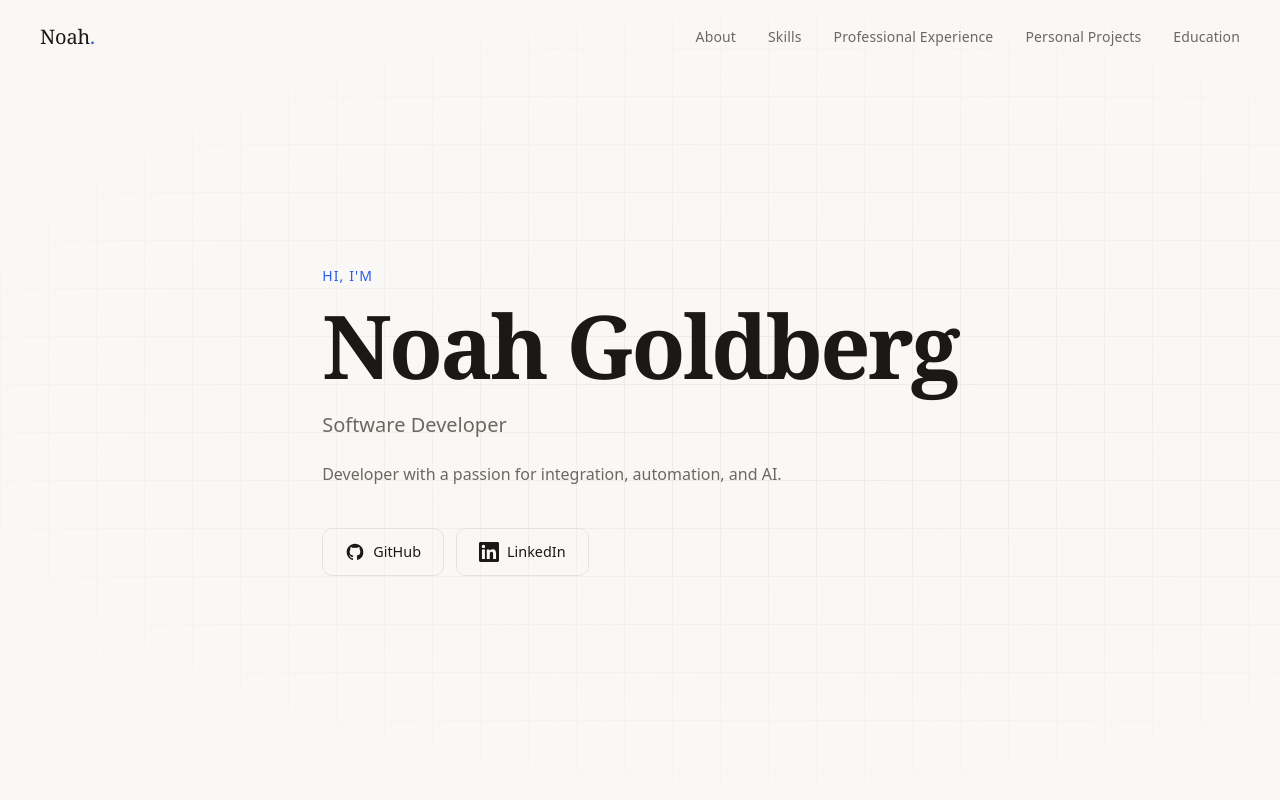
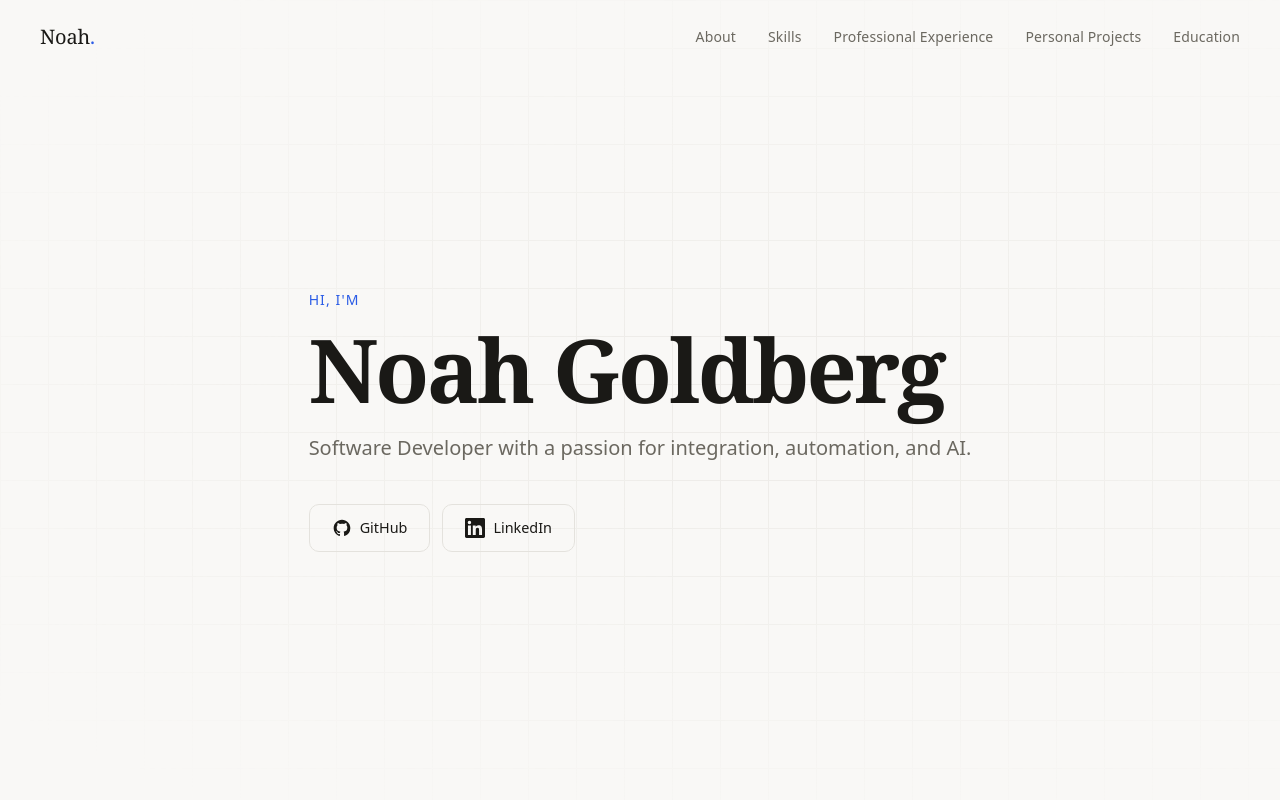
Before and after one commit to goldno/portfolio_website, a React (Vite) app in the folder frontend/: page / in a window 1280 px wide. Shown: the top 800 px of the page. Built offline with nearby package versions, Linux system fonts and the light colour scheme; no server answers.

Commit message:
updated tagline

```diff
--- a/frontend/src/config.js
+++ b/frontend/src/config.js
@@ -9,8 +9,8 @@ export const config = {
 
   // --- Personal Info ---
   name: "Noah Goldberg",
-  title: "Software Developer",
-  tagline: "Developer with a passion for integration, automation, and AI.",
+  title: "Software Developer with a passion for integration, automation, and AI.",
+  tagline: "",
   email: "goldno@hotmail.com",
   phone: "551-427-2767",
   location: "Hillsborough, NJ",
```
